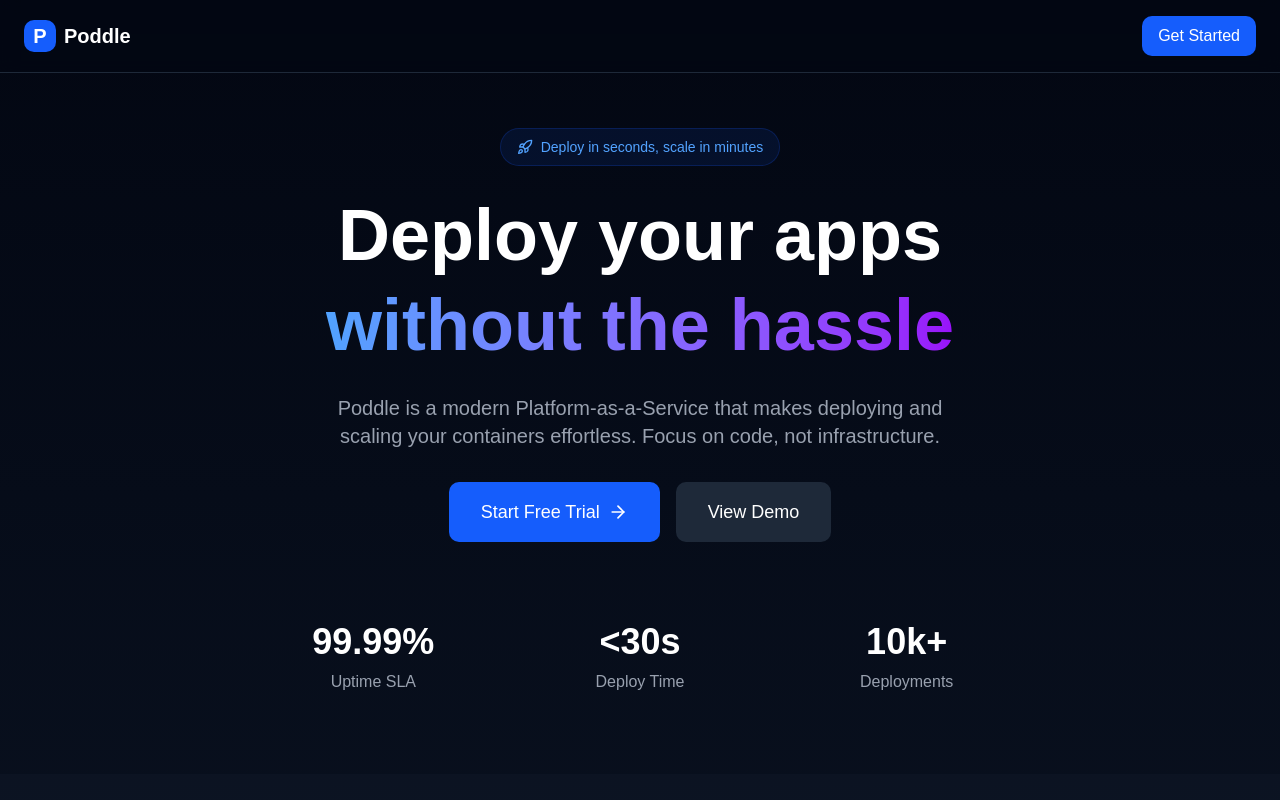
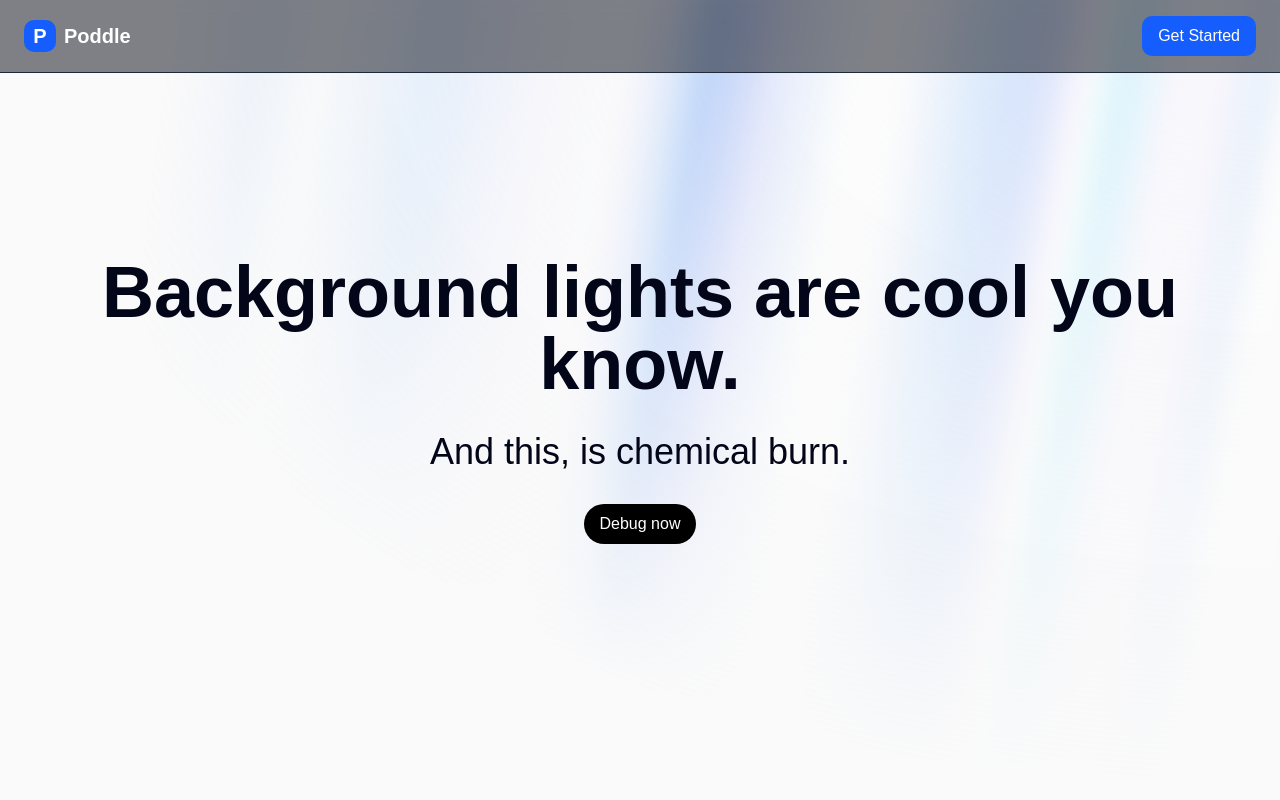
Before and after one commit to KAMRON-DEVELOPER/cloud-service-react, a React (Vite) app: page / in a window 1280 px wide. Shown: the top 800 px of the page. Built offline with nearby package versions, Linux system fonts and the light colour scheme; no server answers.

Commit message:
adding animations and refining UI

```diff
--- /dev/null
+++ b/src/components/ui/shadcn-io/aurora-background/index.tsx
@@ -0,0 +1,48 @@
+'use client';
+
+import { cn } from '@/lib/utils';
+
+import React, { type ReactNode } from 'react';
+
+interface AuroraBackgroundProps extends React.HTMLAttributes<HTMLDivElement> {
+  children: ReactNode;
+  showRadialGradient?: boolean;
+}
+
+export const AuroraBackground = ({ className, children, showRadialGradient = true, ...props }: AuroraBackgroundProps) => {
+  return (
+    <main>
+      <div
+        className={cn('transition-bg relative flex h-[100vh] flex-col items-center justify-center bg-zinc-50 text-slate-950 dark:bg-zinc-900', className)}
+        {...props}>
+        <div
+          className='absolute inset-0 overflow-hidden'
+          style={
+            {
+              '--aurora': 'repeating-linear-gradient(100deg,#3b82f6_10%,#a5b4fc_15%,#93c5fd_20%,#ddd6fe_25%,#60a5fa_30%)',
+              '--dark-gradient': 'repeating-linear-gradient(100deg,#000_0%,#000_7%,transparent_10%,transparent_12%,#000_16%)',
+              '--white-gradient': 'repeating-linear-gradient(100deg,#fff_0%,#fff_7%,transparent_10%,transparent_12%,#fff_16%)',
+
+              '--blue-300': '#93c5fd',
+              '--blue-400': '#60a5fa',
+              '--blue-500': '#3b82f6',
+              '--indigo-300': '#a5b4fc',
+              '--violet-200': '#ddd6fe',
+              '--black': '#000',
+              '--white': '#fff',
+              '--transparent': 'transparent',
+            } as React.CSSProperties
+          }>
+          <div
+            //   I'm sorry but this is what peak developer performance looks like // trigger warning
+            className={cn(
+              `after:animate-aurora pointer-events-none absolute -inset-[10px] [background-image:var(--white-gradient),var(--aurora)] [background-size:300%,_200%] [background-position:50%_50%,50%_50%] opacity-50 blur-[10px] invert filter will-change-transform [--aurora:repeating-linear-gradient(100deg,var(--blue-500)_10%,var(--indigo-300)_15%,var(--blue-300)_20%,var(--violet-200)_25%,var(--blue-400)_30%)] [--dark-gradient:repeating-linear-gradient(100deg,var(--black)_0%,var(--black)_7%,var(--transparent)_10%,var(--transparent)_12%,var(--black)_16%)] [--white-gradient:repeating-linear-gradient(100deg,var(--white)_0%,var(--white)_7%,var(--transparent)_10%,var(--transparent)_12%,var(--white)_16%)] after:absolute after:inset-0 after:[background-image:var(--white-gradient),var(--aurora)] after:[background-size:200%,_100%] after:[background-attachment:fixed] after:mix-blend-difference after:content-[""] dark:[background-image:var(--dark-gradient),var(--aurora)] dark:invert-0 after:dark:[background-image:var(--dark-gradient),var(--aurora)]`,
+
+              showRadialGradient && `[mask-image:radial-gradient(ellipse_at_100%_0%,black_10%,var(--transparent)_70%)]`
+            )}></div>
+        </div>
+        {children}
+      </div>
+    </main>
+  );
+};
--- a/src/css/index.css
+++ b/src/css/index.css
@@ -42,6 +42,18 @@
   --color-sidebar-accent-foreground: var(--sidebar-accent-foreground);
   --color-sidebar-border: var(--sidebar-border);
   --color-sidebar-ring: var(--sidebar-ring);
+
+  --animate-aurora: aurora 60s linear infinite;
+
+  @keyframes aurora {
+    from {
+      backgroundPosition: 50% 50%, 50% 50%;
+    }
+
+    to {
+      backgroundPosition: 350% 50%, 350% 50%;
+    }
+  }
 }
 
 :root {
--- a/src/features/users/HomePage.tsx
+++ b/src/features/users/HomePage.tsx
@@ -1,5 +1,6 @@
 import { Link } from 'react-router-dom';
 import { Zap, Shield, BarChart3, Rocket, Server, DollarSign, ArrowRight, Check } from 'lucide-react';
+import { AuroraBackground } from '@/components/ui/shadcn-io/aurora-background';
 
 const HomePage = () => {
   const features = [
@@ -79,6 +80,14 @@ const HomePage = () => {
           </div>
         </div>
       </nav>
+
+      <AuroraBackground>
+        <div className='relative flex flex-col gap-4 items-center justify-center px-4'>
+          <div className='text-3xl md:text-7xl font-bold dark:text-white text-center'>Background lights are cool you know.</div>
+          <div className='font-extralight text-base md:text-4xl dark:text-neutral-200 py-4'>And this, is chemical burn.</div>
+          <button className='bg-black dark:bg-white rounded-full w-fit text-white dark:text-black px-4 py-2'>Debug now</button>
+        </div>
+      </AuroraBackground>
 
       {/* Hero Section */}
       <section className='pt-32 pb-20 px-6'>
```
